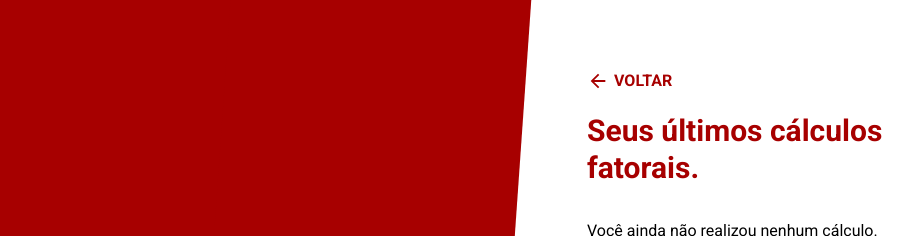
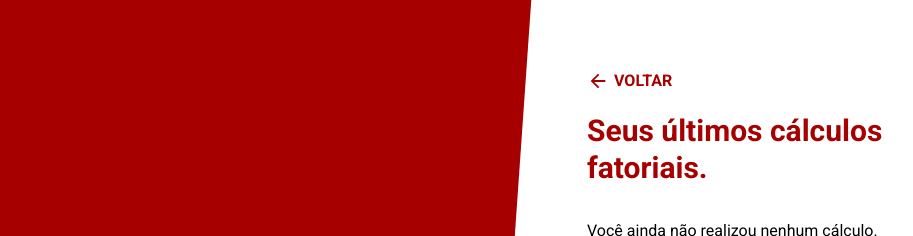
Before and after one commit to higorpo/fatorial-frontend, a React (Create React App) app: page /history in a window 1280 px wide. Shown: the top 236 px of the page, without its empty margins (9-922 px from the left). Built offline with nearby package versions, Linux system fonts and the light colour scheme.

Commit message:
:lipstick: Change the title text on the history page

```diff
--- a/src/pages/History/index.tsx
+++ b/src/pages/History/index.tsx
@@ -34,7 +34,7 @@ const History: React.FC = () => {
                     <span>Voltar</span>
                 </div>
             </Link>
-            <h2 className="title">Seus últimos cálculos fatorais.</h2>
+            <h2 className="title">Seus últimos cálculos fatoriais.</h2>
 
             {
                 resultsHistory.length > 0 &&
```
